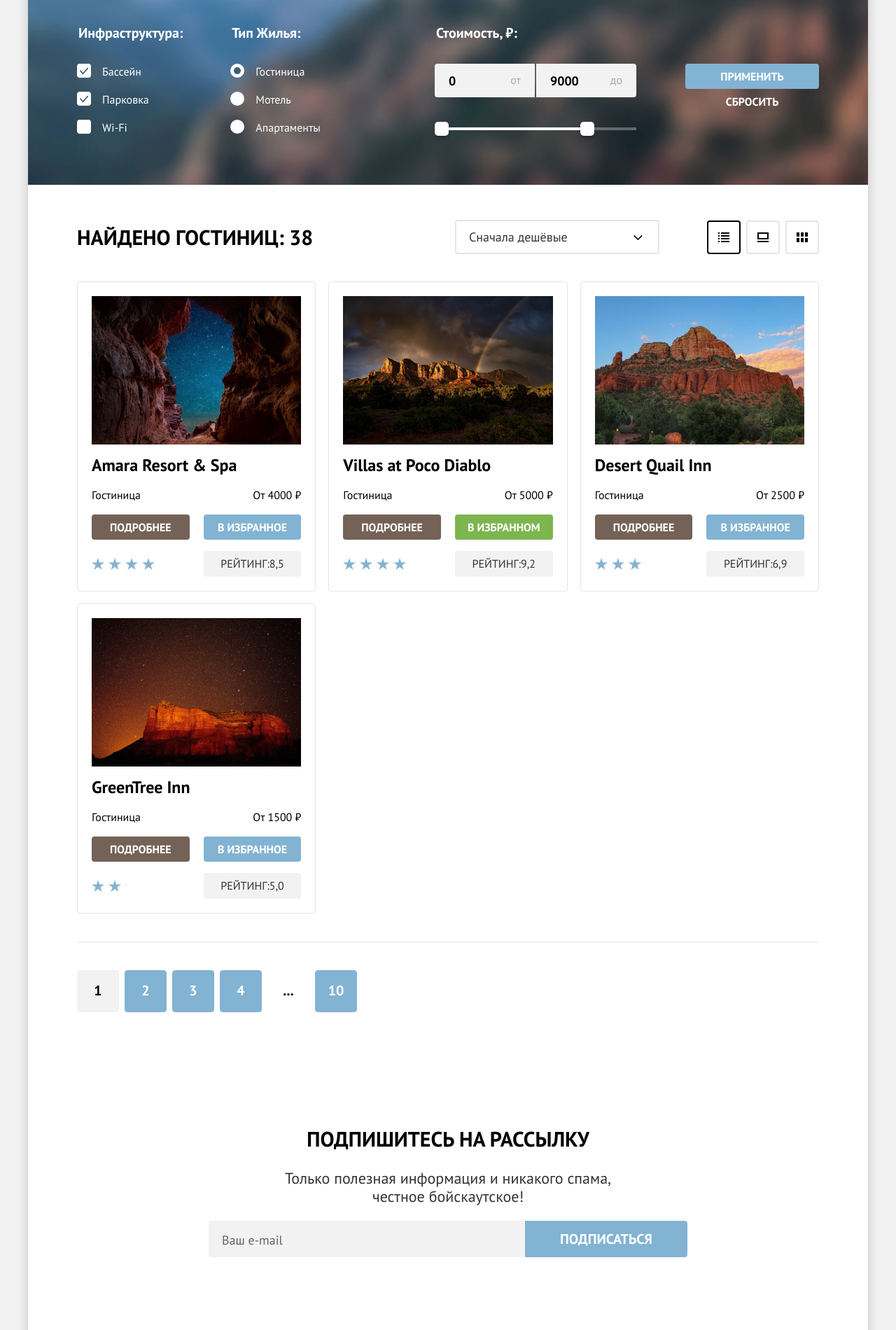
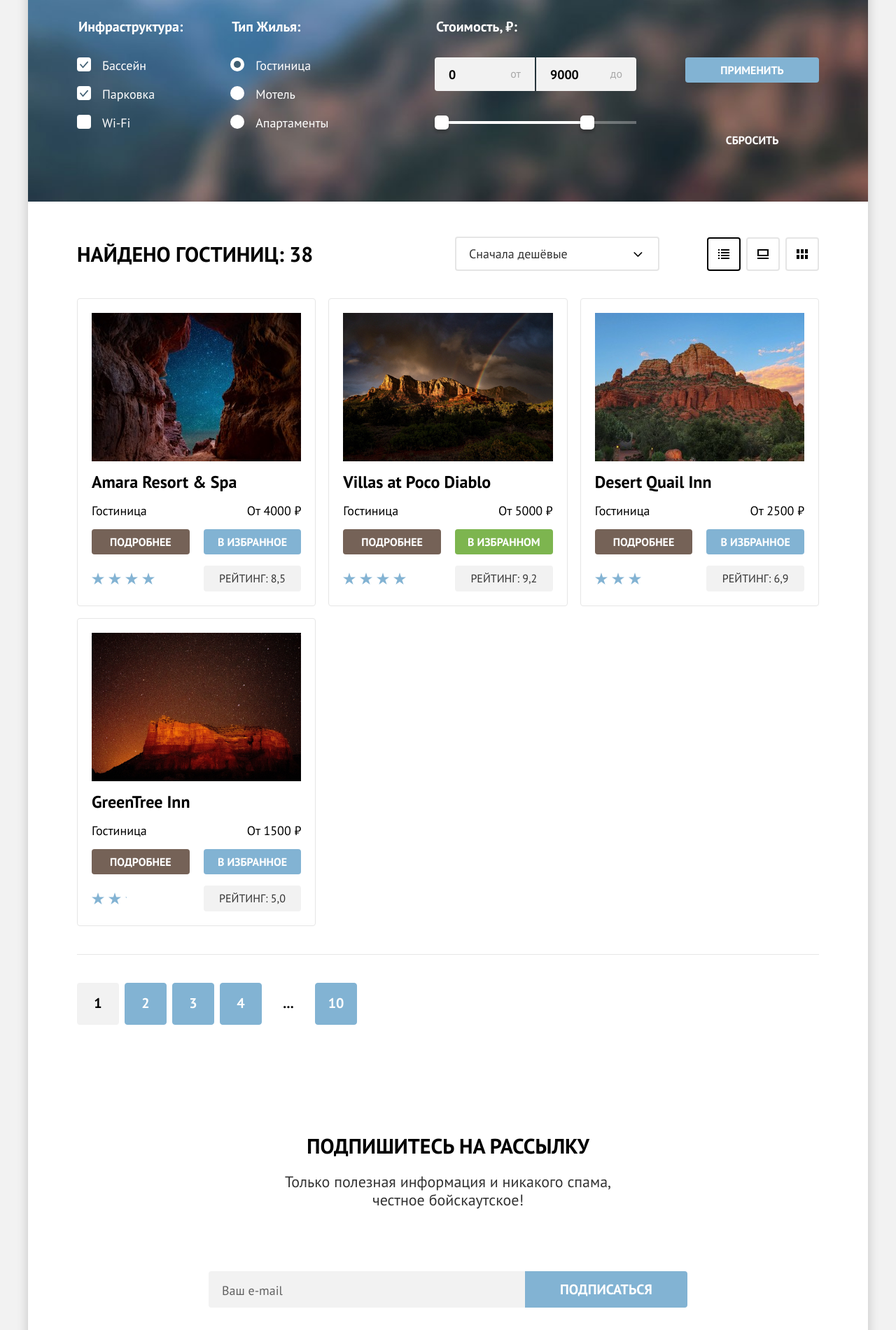
Before and after one commit to htmlacademy-htmlcss/2240187-sedona-35, a plain HTML site: page 10/catalog.html in a window 1280 px wide. Shown: the part 220-2120 px from the top of the page at 70% size. Drawn offline with Linux system fonts and the light colour scheme.

Commit message:
:heavy_check_mark: Сборка #10

```diff
--- a/10/styles/styles.css
+++ b/10/styles/styles.css
@@ -472,8 +472,8 @@ img {
 }
 
 .subscribe {
-  padding-top: 68px;
-  padding-bottom: 104px;
+  padding-top: 71px;
+  padding-bottom: 105px;
 
   text-align: center;
 }
@@ -493,12 +493,14 @@ img {
   text-transform: uppercase;
   font-size: 30px;
   line-height: 36px;
+  margin-bottom: 20px;
 }
 
 .subscribe-text {
   font-size: 22px;
   line-height: 26px;
   color: #333333;
+  margin: 0 0 54px;
 }
 
 .subscribe-home .subscribe-text {
@@ -509,7 +511,7 @@ img {
   display: grid;
   max-width: 684px;
   margin: 0 auto;
-
+  padding-top: 35px;
   grid-template-columns: 1fr 232px;
 }
 
@@ -559,7 +561,7 @@ img {
 }
 
 .filter {
-  padding-top: 44px;
+  padding-top: 35px;
   padding-bottom: 70px;
 
   color: #ffffff;
@@ -672,7 +674,7 @@ img {
 }
 
 .filter-control {
-  line-height: 23px;
+  font-size: 18px;
 }
 
 .filter-control:hover {
@@ -687,6 +689,10 @@ img {
   display: flex;
   flex-direction: column;
   padding-top: 56px;
+}
+
+.filter-submit {
+  margin-bottom: 32px;
 }
 
 .filter-input {
@@ -708,6 +714,10 @@ img {
 }
 
 .filter-input:active {
+  opacity: 30%;
+}
+
+.filter-input:disabled {
   opacity: 30%;
 }
 
@@ -954,6 +964,10 @@ img {
   right: 21%;
 }
 
+.filter-reset {
+  margin-top: 32px;
+}
+
 .hotels-list {
   display: grid;
   padding-bottom: 40px;
@@ -1010,8 +1024,15 @@ img {
   grid-column: 1/-1;
 }
 
+.hotels-type {
+  font-size: 18px;
+  line-height: 21px;
+}
+
 .hotels-price {
   text-align: right;
+  font-size: 18px;
+  line-height: 21px;
 }
 
 .hotels-rating-star {
@@ -1069,7 +1090,7 @@ img {
   display: flex;
   flex-wrap: wrap;
   padding-top: 40px;
-  padding-bottom: 70px;
+  padding-bottom: 59px;
 }
 
 .pagination-item {
@@ -1124,7 +1145,7 @@ img {
 
 .footer {
   display: grid;
-  padding: 40px 70px 30px 70px;
+  padding: 46px 70px 33px 70px;
 
   gap: 20px;
   grid-template-columns: auto 1fr auto;
@@ -1313,14 +1334,10 @@ img {
 }
 
 .form-input-calendar {
-  background-image: url("../images/svg/calendar.svg");
+  background-image: url("../images/svg/date.svg");
   background-repeat: no-repeat;
   background-position: right 23px center;
   background-size: 15px 15px;
-}
-
-.form-input-calendar {
-  opacity: 60%;
 }
 
 .form-input:hover {
@@ -1445,7 +1462,7 @@ img {
 .form-info-desc {
   position: absolute;
   top: 100%;
-  left: 34%;
+  left: 50%;
   z-index: 10;
   display: none;
   width: 256px;
```
Also changed, not shown: 10/catalog.html (+4 -4 lines), 10/images/svg/date.svg (added).
